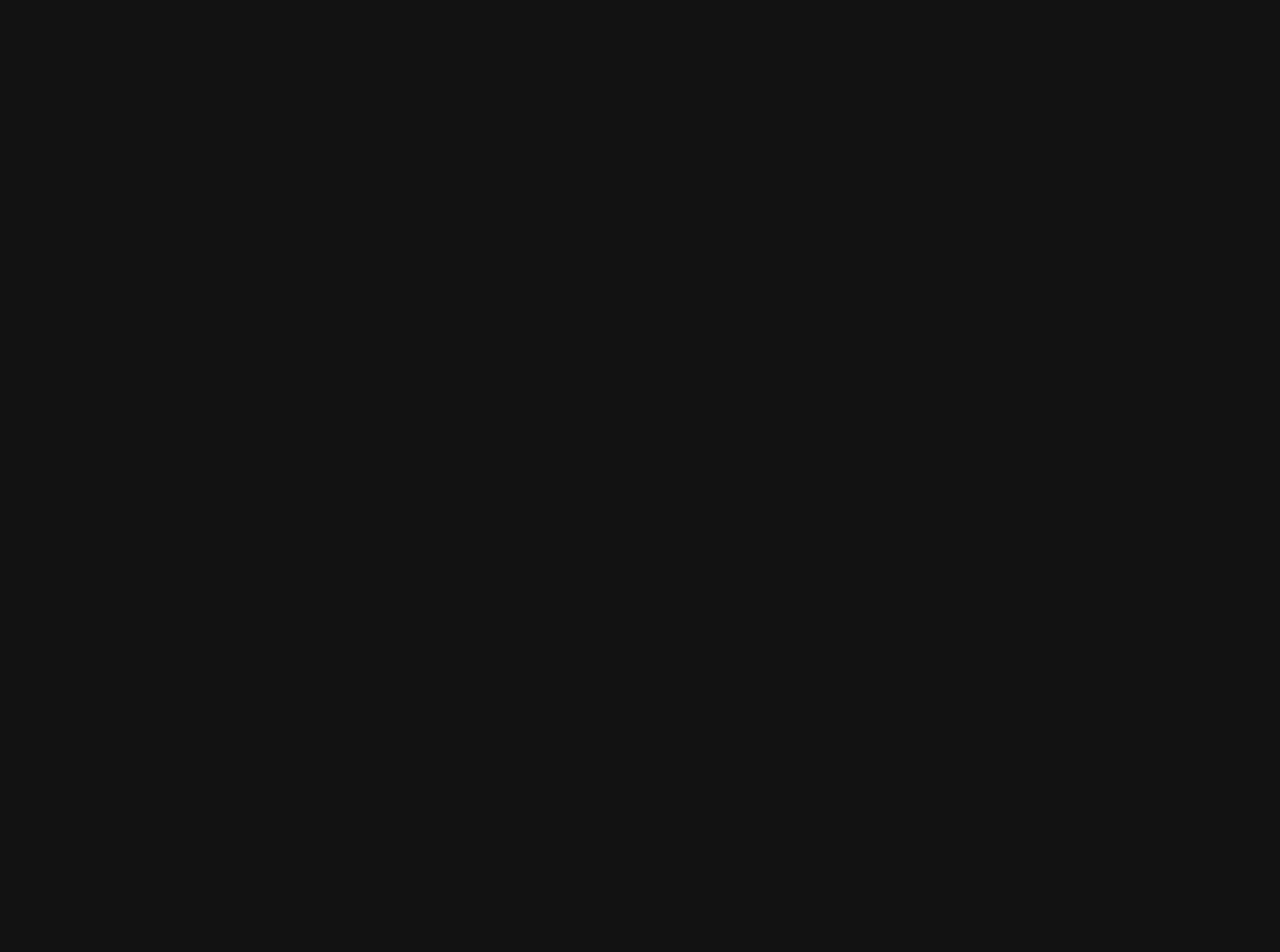
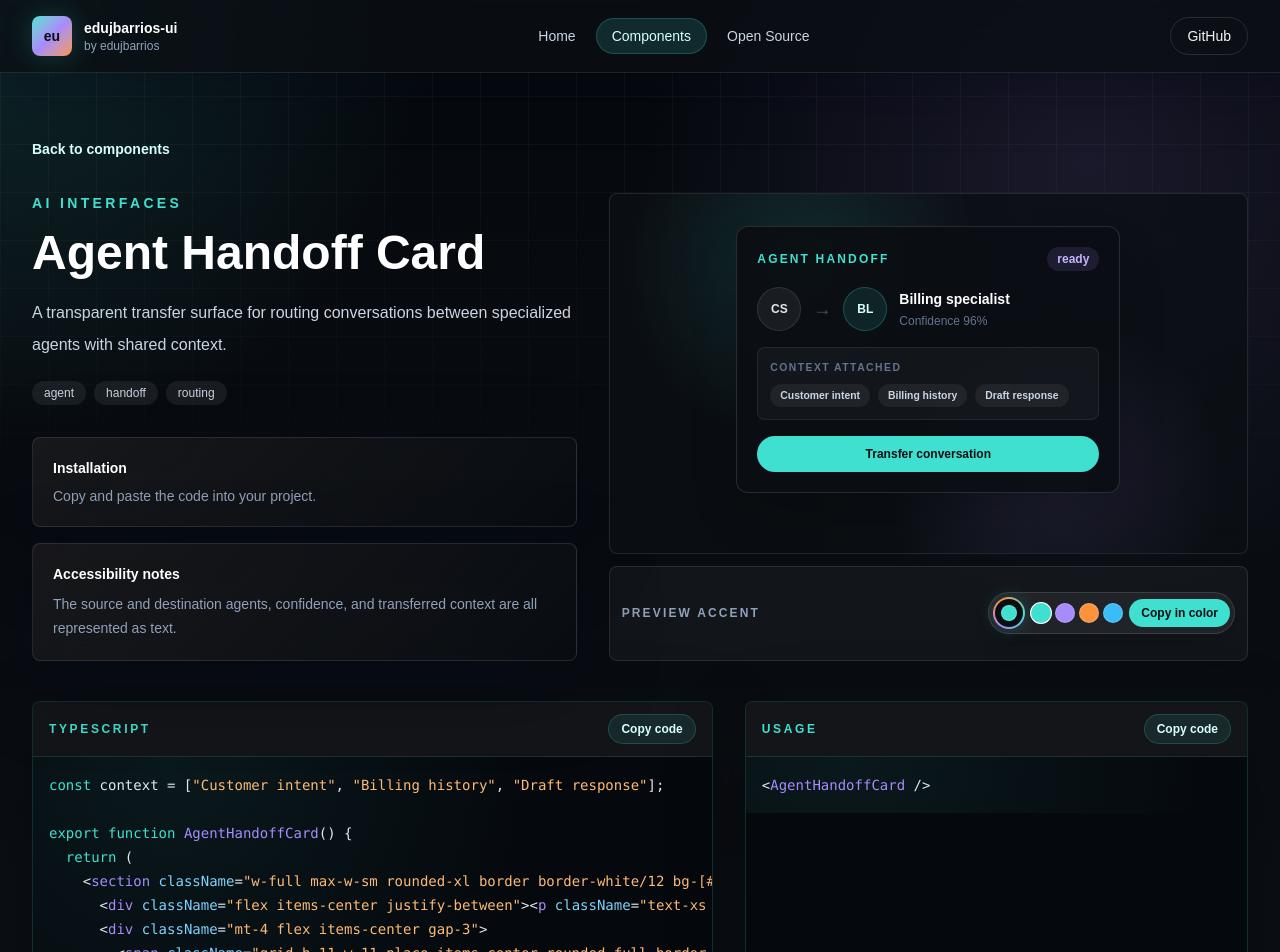
Before and after one commit to edujbarrios/edujbarrios-ui, a Next.js app: page /components/agent-handoff-card in a window 1280 px wide. Before the commit this address had no page. Shown: the top 952 px of the page. Before the commit the page ends 800 px from the top, so only its background shows below. Built offline with nearby package versions, Linux system fonts and the light colour scheme.

Commit message:
register operations gallery entries

```diff
--- a/components/component-preview.tsx
+++ b/components/component-preview.tsx
@@ -58,6 +58,9 @@ import { WebhookEventLog } from "@/components/ui/webhook-event-log";
 import { ToolCallInspector } from "@/components/ui/tool-call-inspector";
 import { HumanCheckpointCard } from "@/components/ui/human-checkpoint-card";
 import { ContextWindowMeter } from "@/components/ui/context-window-meter";
+import { AgentHandoffCard } from "@/components/ui/agent-handoff-card";
+import { RetrievalHealthCard } from "@/components/ui/retrieval-health-card";
+import { RateLimitGauge } from "@/components/ui/rate-limit-gauge";
 
 const previews: Record<ComponentSlug, ComponentType> = {
   "neon-gradient-button": NeonGradientButton,
@@ -117,6 +120,9 @@ const previews: Record<ComponentSlug, ComponentType> = {
   "tool-call-inspector": ToolCallInspector,
   "human-checkpoint-card": HumanCheckpointCard,
   "context-window-meter": ContextWindowMeter,
+  "agent-handoff-card": AgentHandoffCard,
+  "retrieval-health-card": RetrievalHealthCard,
+  "rate-limit-gauge": RateLimitGauge,
 };
 
 type ComponentPreviewProps = {
--- a/data/component-code.ts
+++ b/data/component-code.ts
@@ -916,6 +916,50 @@ export function AgentStatusRibbon() {
     </div>
   );
 }`,
+  "agent-handoff-card": `const context = ["Customer intent", "Billing history", "Draft response"];
+
+export function AgentHandoffCard() {
+  return (
+    <section className="w-full max-w-sm rounded-xl border border-white/12 bg-[#0b0f14]/92 p-5 shadow-2xl">
+      <div className="flex items-center justify-between"><p className="text-xs font-semibold uppercase tracking-[0.18em] text-[#40E0D0]">Agent handoff</p><span className="rounded-full bg-[#a78bfa]/12 px-2.5 py-1 text-xs font-semibold text-[#c4b5fd]">ready</span></div>
+      <div className="mt-4 flex items-center gap-3">
+        <span className="grid h-11 w-11 place-items-center rounded-full border border-white/10 bg-white/[0.06] text-xs font-black text-slate-200">CS</span><span className="text-lg text-slate-600" aria-hidden="true">→</span><span className="grid h-11 w-11 place-items-center rounded-full border border-[#40E0D0]/24 bg-[#40E0D0]/10 text-xs font-black text-[#d8fffb]">BL</span>
+        <div className="min-w-0"><p className="truncate text-sm font-bold text-white">Billing specialist</p><p className="mt-1 text-xs text-slate-500">Confidence 96%</p></div>
+      </div>
+      <div className="mt-4 rounded-lg border border-white/8 bg-white/[0.035] p-3"><p className="text-[0.65rem] font-semibold uppercase tracking-[0.14em] text-slate-500">Context attached</p><ul className="mt-2 flex flex-wrap gap-2">{context.map((item) => <li key={item} className="rounded-full bg-white/[0.06] px-2.5 py-1 text-[0.65rem] font-semibold text-slate-300">{item}</li>)}</ul></div>
+      <button type="button" className="mt-4 w-full rounded-full bg-[#40E0D0] px-4 py-2.5 text-xs font-bold text-[#0b0f14]">Transfer conversation</button>
+    </section>
+  );
+}`,
+  "retrieval-health-card": `const sources = [
+  { name: "Product docs", freshness: "2m", score: "98%", tone: "bg-[#40E0D0]" },
+  { name: "Help center", freshness: "1h", score: "91%", tone: "bg-[#a78bfa]" },
+  { name: "Release notes", freshness: "3d", score: "76%", tone: "bg-[#fb923c]" },
+];
+
+export function RetrievalHealthCard() {
+  return (
+    <section className="w-full max-w-sm rounded-xl border border-white/12 bg-[#0b0f14]/92 p-5 shadow-2xl">
+      <div className="flex items-end justify-between"><div><p className="text-xs font-semibold uppercase tracking-[0.18em] text-[#40E0D0]">Retrieval health</p><h3 className="mt-2 text-lg font-bold text-white">Knowledge index</h3></div><span className="text-xs font-semibold text-[#d8fffb]">healthy</span></div>
+      <dl className="mt-4 space-y-2">{sources.map((source) => <div key={source.name} className="grid grid-cols-[auto_1fr_auto] items-center gap-3 rounded-lg border border-white/8 bg-white/[0.035] p-3"><span className={\`\${source.tone} h-2 w-2 rounded-full\`} aria-hidden="true" /><div><dt className="text-xs font-semibold text-slate-200">{source.name}</dt><dd className="mt-1 text-[0.65rem] text-slate-500">Synced {source.freshness} ago</dd></div><dd className="text-xs font-black tabular-nums text-white">{source.score}</dd></div>)}</dl>
+      <p className="mt-4 text-xs leading-5 text-slate-400">12,482 chunks indexed · 3 sources online</p>
+    </section>
+  );
+}`,
+  "rate-limit-gauge": `const limits = [
+  { label: "Requests", value: "342 / 500", width: "w-[68%]" },
+  { label: "Tokens", value: "72k / 100k", width: "w-[72%]" },
+];
+
+export function RateLimitGauge() {
+  return (
+    <section className="w-full max-w-sm rounded-xl border border-white/12 bg-[#0b0f14]/92 p-5 shadow-2xl">
+      <div className="flex items-start justify-between gap-4"><div><p className="text-xs font-semibold uppercase tracking-[0.18em] text-[#40E0D0]">Rate limits</p><h3 className="mt-2 text-lg font-bold text-white">Production API</h3></div><span className="rounded-full bg-[#40E0D0]/10 px-2.5 py-1 text-xs font-bold text-[#d8fffb]">resets 42s</span></div>
+      <dl className="mt-5 space-y-4">{limits.map((limit) => <div key={limit.label}><div className="flex items-center justify-between text-xs"><dt className="font-semibold text-slate-300">{limit.label}</dt><dd className="font-bold tabular-nums text-white">{limit.value}</dd></div><div className="mt-2 h-2 overflow-hidden rounded-full bg-white/[0.06]"><div className={\`\${limit.width} h-full rounded-full bg-gradient-to-r from-[#40E0D0] to-[#a78bfa]\`} /></div></div>)}</dl>
+      <div className="mt-5 flex items-center justify-between rounded-lg border border-white/8 bg-white/[0.035] p-3"><span className="text-xs text-slate-400">Projected headroom</span><strong className="text-sm text-[#fdba74]">~158 requests</strong></div>
+    </section>
+  );
+}`,
   "context-window-meter": `const segments = [
   { label: "System", tokens: "4.2k", width: "w-[18%]", color: "bg-[#40E0D0]" },
   { label: "Conversation", tokens: "12.8k", width: "w-[38%]", color: "bg-[#a78bfa]" },
--- a/lib/components.ts
+++ b/lib/components.ts
@@ -622,6 +622,42 @@ export const components: ComponentItem[] = [
     featured: true,
   },
   {
+    slug: "agent-handoff-card",
+    name: "Agent Handoff Card",
+    description: "A transparent transfer surface for routing conversations between specialized agents with shared context.",
+    category: "AI Interfaces",
+    tags: ["agent", "handoff", "routing"],
+    difficulty: "Intermediate",
+    code: componentCode["agent-handoff-card"],
+    usage: `<AgentHandoffCard />`,
+    accessibility: "The source and destination agents, confidence, and transferred context are all represented as text.",
+    featured: true,
+  },
+  {
+    slug: "retrieval-health-card",
+    name: "Retrieval Health Card",
+    description: "A source-level health summary for RAG indexes, sync freshness, and retrieval quality.",
+    category: "AI Interfaces",
+    tags: ["retrieval", "rag", "observability"],
+    difficulty: "Intermediate",
+    code: componentCode["retrieval-health-card"],
+    usage: `<RetrievalHealthCard />`,
+    accessibility: "Each source includes textual freshness and quality values instead of relying on colored indicators.",
+    featured: true,
+  },
+  {
+    slug: "rate-limit-gauge",
+    name: "Rate Limit Gauge",
+    description: "A live capacity view for request and token budgets with reset timing and projected headroom.",
+    category: "Cards",
+    tags: ["api", "limits", "usage"],
+    difficulty: "Intermediate",
+    code: componentCode["rate-limit-gauge"],
+    usage: `<RateLimitGauge />`,
+    accessibility: "Every meter is paired with exact text values and a plainly stated reset time.",
+    featured: true,
+  },
+  {
     slug: "context-window-meter",
     name: "Context Window Meter",
     description: "A token allocation breakdown for system instructions, conversation history, and retrieved sources.",
```
